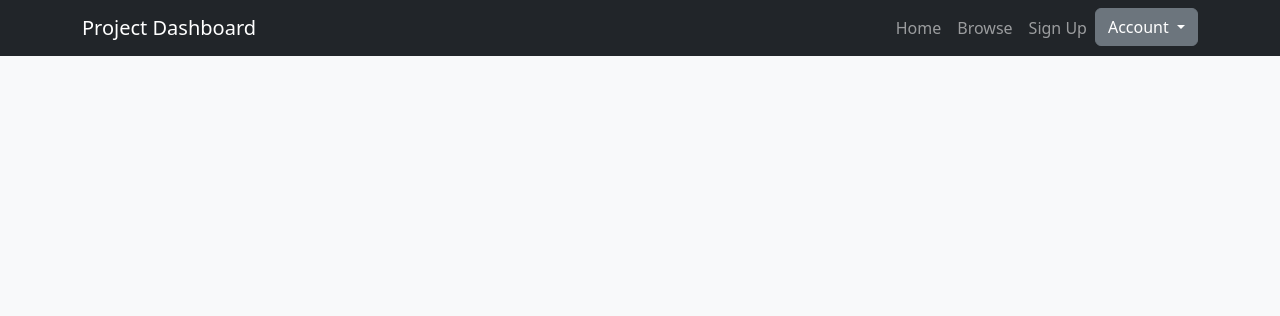
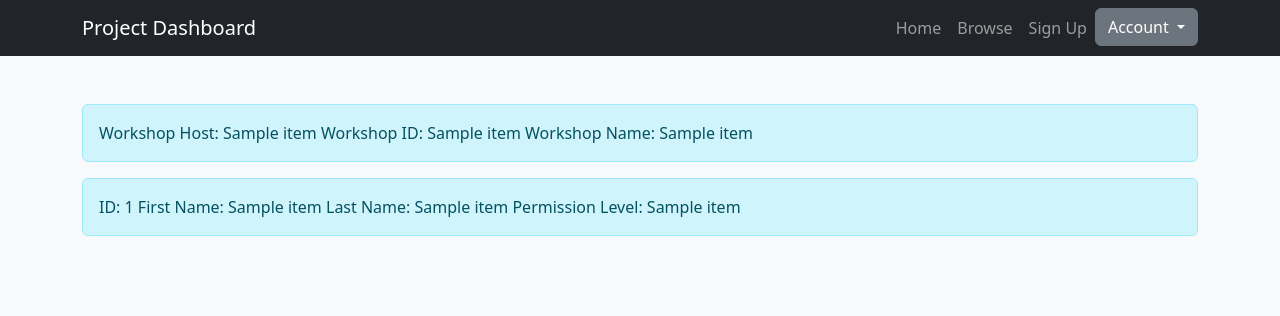
Before and after one commit to krispepper/530_2026_09_workshop, a Flask app: template templates/roster.html in a window 1280 px wide. Shown: the top 316 px of the page. Run offline with Flask 3, Linux system fonts and the light colour scheme; the template is opened without the code that fills it: most values are stand-ins (such as "Sample title", 1, 10 or a date in 2020); parts of the project's set-up code (start-up, migrations or seed data) failed here and were passed over.

Commit message:
new model action that queries databse to return roster of a workshop, the name of its host, the workshop name and the id

```diff
--- a/controller/blueprints/enroll_bp.py
+++ b/controller/blueprints/enroll_bp.py
@@ -1,7 +1,7 @@
 #Purpose: render pages realted to workshop enrollment
 from flask import Blueprint, render_template, request, redirect, url_for, session, flash
 from jinja2.exceptions import TemplateNotFound
-from model import enroll
+from model import enroll, roster
 
 enroll_bp = Blueprint('enroll', __name__, template_folder='templates')
 # Route to handle saving a user's workshop enrollment
@@ -59,10 +59,10 @@ def workshop_timeslots(workshop_id):
 def show_roster(timeslot_id):
     try:
         # Get the workshop details and the available timeslots
-
+        timeslotRoster = roster.get_roster(timeslot_id)
 
         # Send the data to our new HTML template
-        return render_template("roster.html")
+        return render_template("roster.html", timeslotRoster = timeslotRoster)
 
     except TemplateNotFound:
         flash("Timeslots page not found.")
--- a/templates/roster.html
+++ b/templates/roster.html
@@ -10,7 +10,14 @@
     {% include 'navbar.html' %}
 
     <div class="container mt-5">
-
+        <div class="alert alert-info alert-dismissible fade show" role="alert">
+            Workshop Host: {{ timeslotRoster[0][6] }} Workshop ID: {{ timeslotRoster[0][1] }} Workshop Name: {{ timeslotRoster[0][7] }}
+        </div>
+       {% for item in timeslotRoster %}
+                    <div class="alert alert-info alert-dismissible fade show" role="alert">
+                        ID: {{ item[0] }} First Name: {{ item[2] }} Last Name: {{ item[3] }} Permission Level: {{ item[4] }}
+                    </div>
+        {% endfor %}
 
 
     </div>
```
Also changed, not shown: model/roster.py (added, +13 -0 lines).
